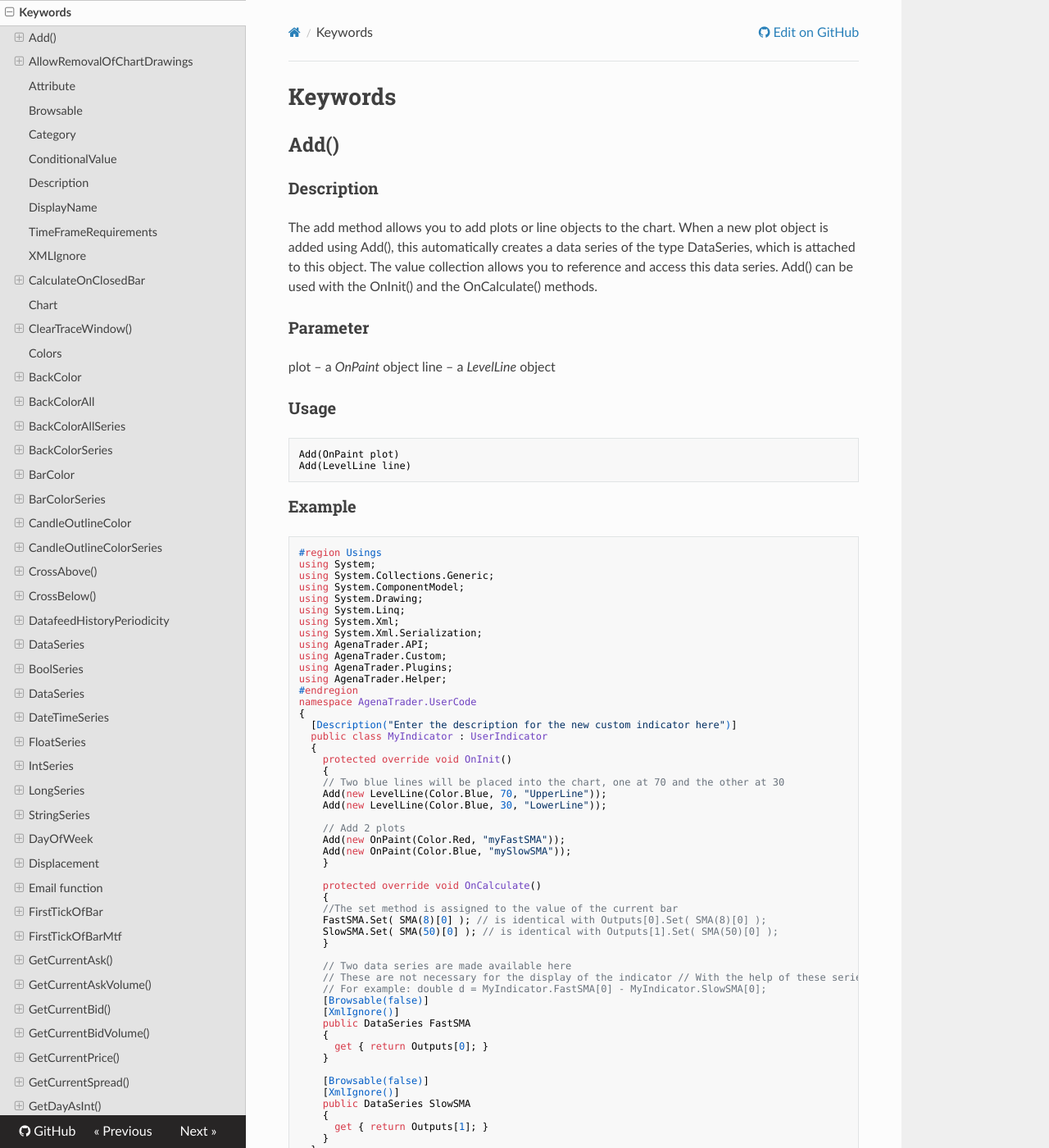
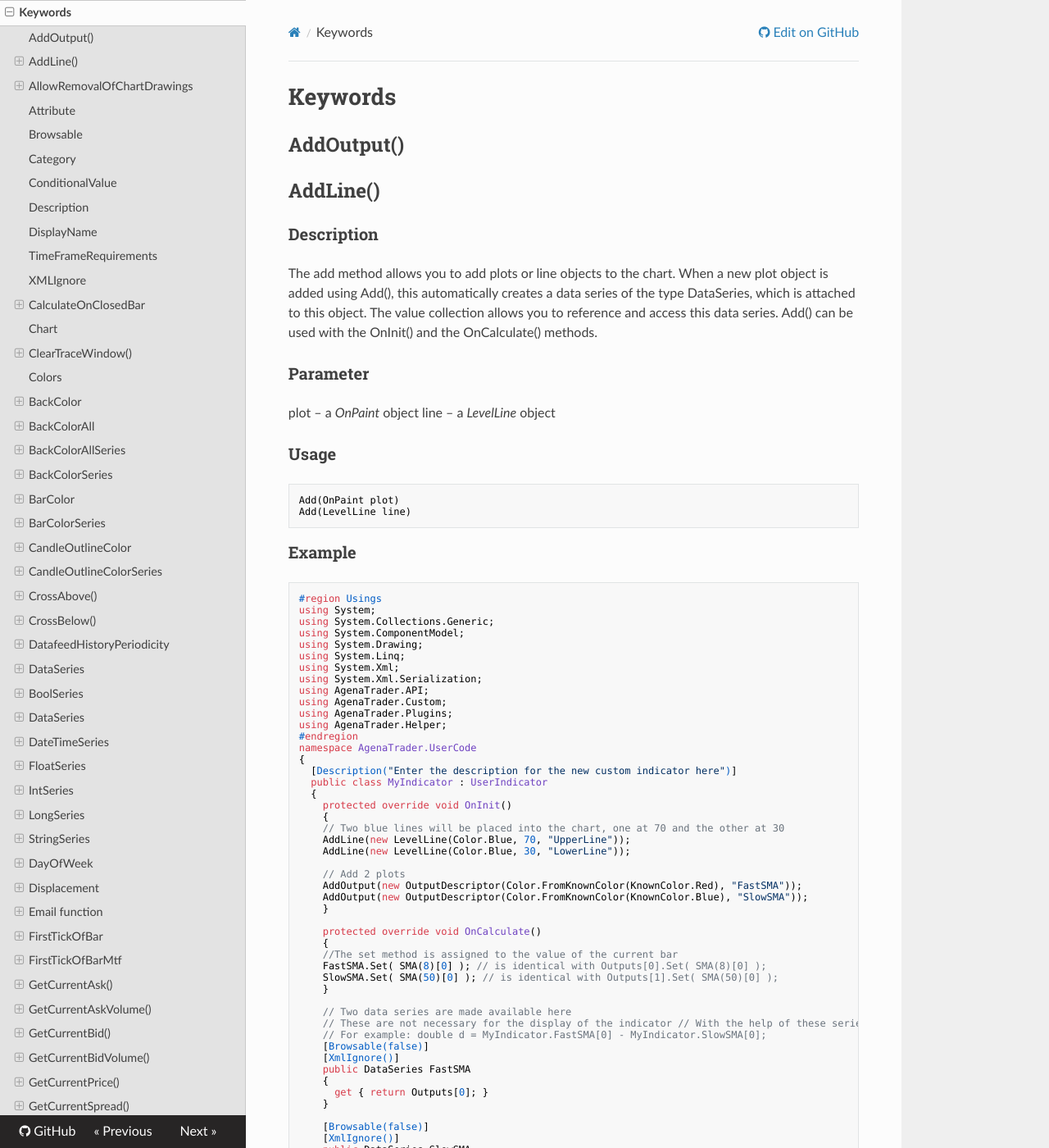
Before and after one commit to AgenaTrader/AgenaScript-documentation, an MkDocs documentation site: the page built from sources/keywords.md, in a window 1280 px wide and 1400 px high. Shown: the whole window at 82% size. Built offline with MkDocs 1.6.1, drawn with Linux system fonts in a browser that asks for light colours; nearby versions of some CDN libraries; old or Windows-style settings are respelled for this version of MkDocs.

Commit message:
Update keywords.md

```diff
--- a/sources/keywords.md
+++ b/sources/keywords.md
@@ -1,10 +1,11 @@
 
 #Keywords
 
-## Add()
+## AddOutput()
+## AddLine()
 ### Description
 The add method allows you to add plots or line objects to the chart. When a new plot object is added using Add(), this automatically creates a data series of the type DataSeries, which is attached to this object. The value collection allows you to reference and access this data series.
-Add() can be used with the OnInit() and the OnCalculate() methods.
+Add<xxx>() can be used with the OnInit() and the OnCalculate() methods.
 
 ### Parameter
 plot – a *OnPaint* object
@@ -39,12 +40,12 @@ namespace AgenaTrader.UserCode
     protected override void OnInit()
     {
     // Two blue lines will be placed into the chart, one at 70 and the other at 30
-    Add(new LevelLine(Color.Blue, 70, "UpperLine"));
-    Add(new LevelLine(Color.Blue, 30, "LowerLine"));
+    AddLine(new LevelLine(Color.Blue, 70, "UpperLine"));
+    AddLine(new LevelLine(Color.Blue, 30, "LowerLine"));
 
     // Add 2 plots
-    Add(new OnPaint(Color.Red, "myFastSMA"));
-    Add(new OnPaint(Color.Blue, "mySlowSMA"));
+    AddOutput(new OutputDescriptor(Color.FromKnownColor(KnownColor.Red), "FastSMA"));
+    AddOutput(new OutputDescriptor(Color.FromKnownColor(KnownColor.Blue), "SlowSMA"));
     }
 
     protected override void OnCalculate()
```
